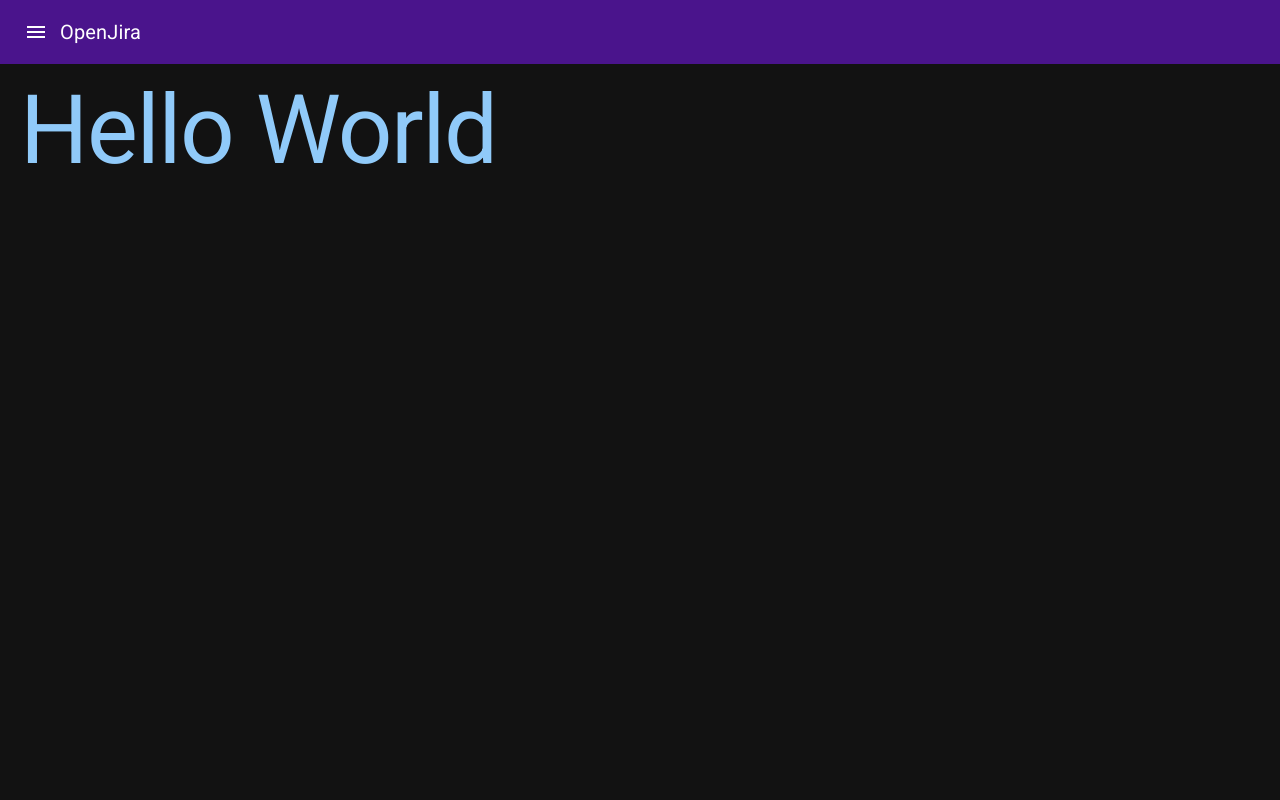
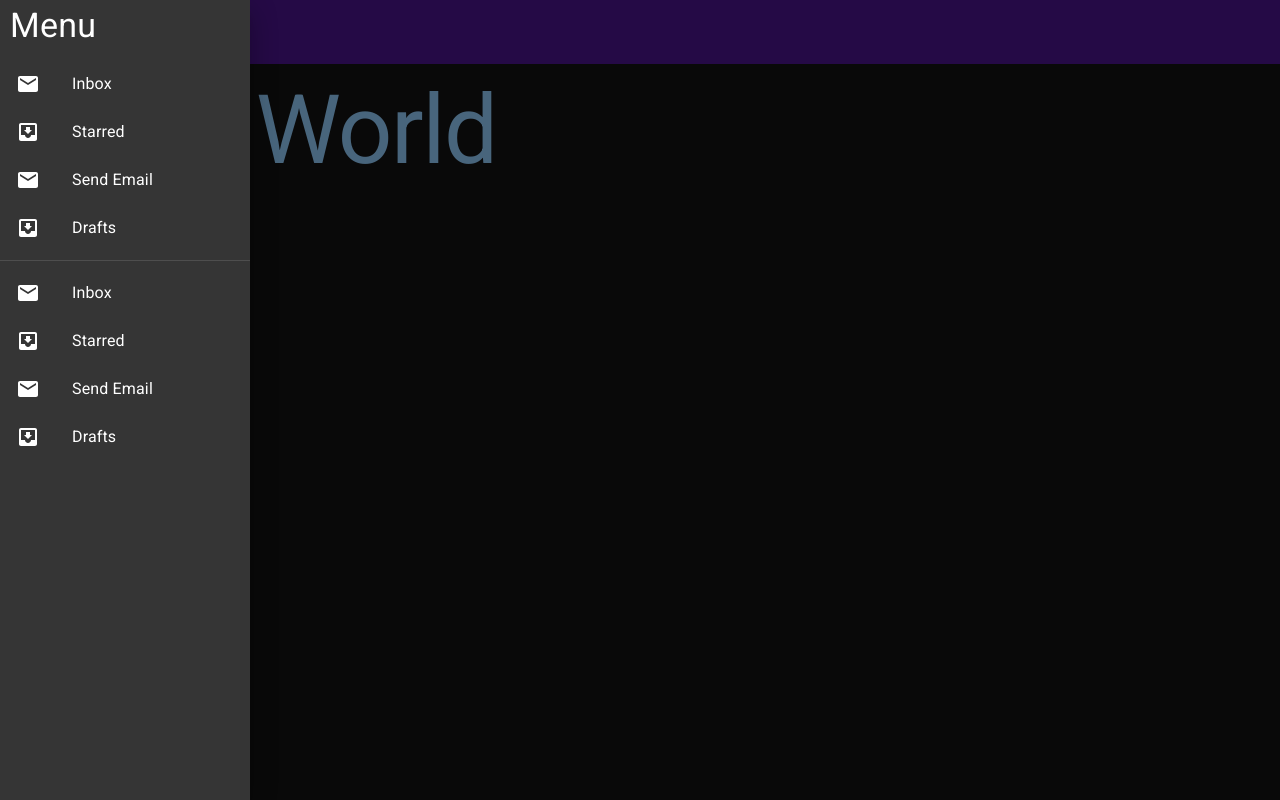
Before and after one commit to VivianaS14/nextjs, a Next.js app in the folder 03-open-jira/: page / in a window 1280 px wide. Built offline with nearby package versions, Linux system fonts and the light colour scheme.

Commit message:
Lesson 03: add slider and creating ui context

```diff
--- a/03-open-jira/components/layouts/Layout.tsx
+++ b/03-open-jira/components/layouts/Layout.tsx
@@ -2,7 +2,7 @@ import { FC } from "react";
 import Head from "next/head";
 
 import { Box } from "@mui/material";
-import { Navbar } from "../ui";
+import { Navbar, Sidebar } from "../ui";
 
 interface Props {
   title?: string;
@@ -17,9 +17,9 @@ export const Layout: FC<Props> = ({ title = "OpenJira - App", children }) => {
       </Head>
 
       <Navbar />
-      {/* Sidebar */}
+      <Sidebar />
 
-      <Box sx={{ padding: "10px 20px" }}>{children}</Box>
+      <Box sx={{ padding: "10px 20px" }}>{children}S</Box>
     </Box>
   );
 };
--- /dev/null
+++ b/03-open-jira/components/ui/Sidebar.tsx
@@ -0,0 +1,57 @@
+import {
+  Box,
+  Drawer,
+  List,
+  Typography,
+  ListItem,
+  ListItemIcon,
+  ListItemText,
+  Divider,
+} from "@mui/material";
+import { MoveToInbox, Mail } from "@mui/icons-material";
+
+const menuItems: string[] = ["Inbox", "Starred", "Send Email", "Drafts"];
+
+export const Sidebar = () => {
+  return (
+    <Drawer anchor="left" open={true} onClose={() => console.log("cerrando")}>
+      <Box
+        sx={{
+          width: 250,
+        }}
+      >
+        <Box
+          sx={{
+            padding: "5px 10px",
+          }}
+        >
+          <Typography variant="h4">Menu</Typography>
+        </Box>
+
+        <List>
+          {menuItems.map((item, index) => (
+            <ListItem button key={item}>
+              <ListItemIcon>
+                {index % 2 ? <MoveToInbox /> : <Mail />}
+              </ListItemIcon>
+              <ListItemText primary={item} />
+            </ListItem>
+          ))}
+        </List>
+
+        <Divider />
+
+        <List>
+          {menuItems.map((item, index) => (
+            <ListItem button key={item}>
+              <ListItemIcon>
+                {index % 2 ? <MoveToInbox /> : <Mail />}
+              </ListItemIcon>
+              <ListItemText primary={item} />
+            </ListItem>
+          ))}
+        </List>
+      </Box>
+    </Drawer>
+  );
+};
--- a/03-open-jira/components/ui/index.ts
+++ b/03-open-jira/components/ui/index.ts
@@ -1 +1,2 @@
 export * from "./Navbar";
+export * from "./Sidebar";
--- /dev/null
+++ b/03-open-jira/context/ui/index.ts
@@ -0,0 +1,3 @@
+export * from "./UIContext";
+export * from "./UIProvider";
+export * from "./uiReducer";
--- /dev/null
+++ b/03-open-jira/context/ui/uiReducer.ts
@@ -0,0 +1 @@
+export const uiReducer = () => {};
```
Also changed, not shown: 03-open-jira/context/ui/UIContext.tsx (added, +7 -0 lines), 03-open-jira/context/ui/UIProvider.tsx (added, +24 -0 lines).
